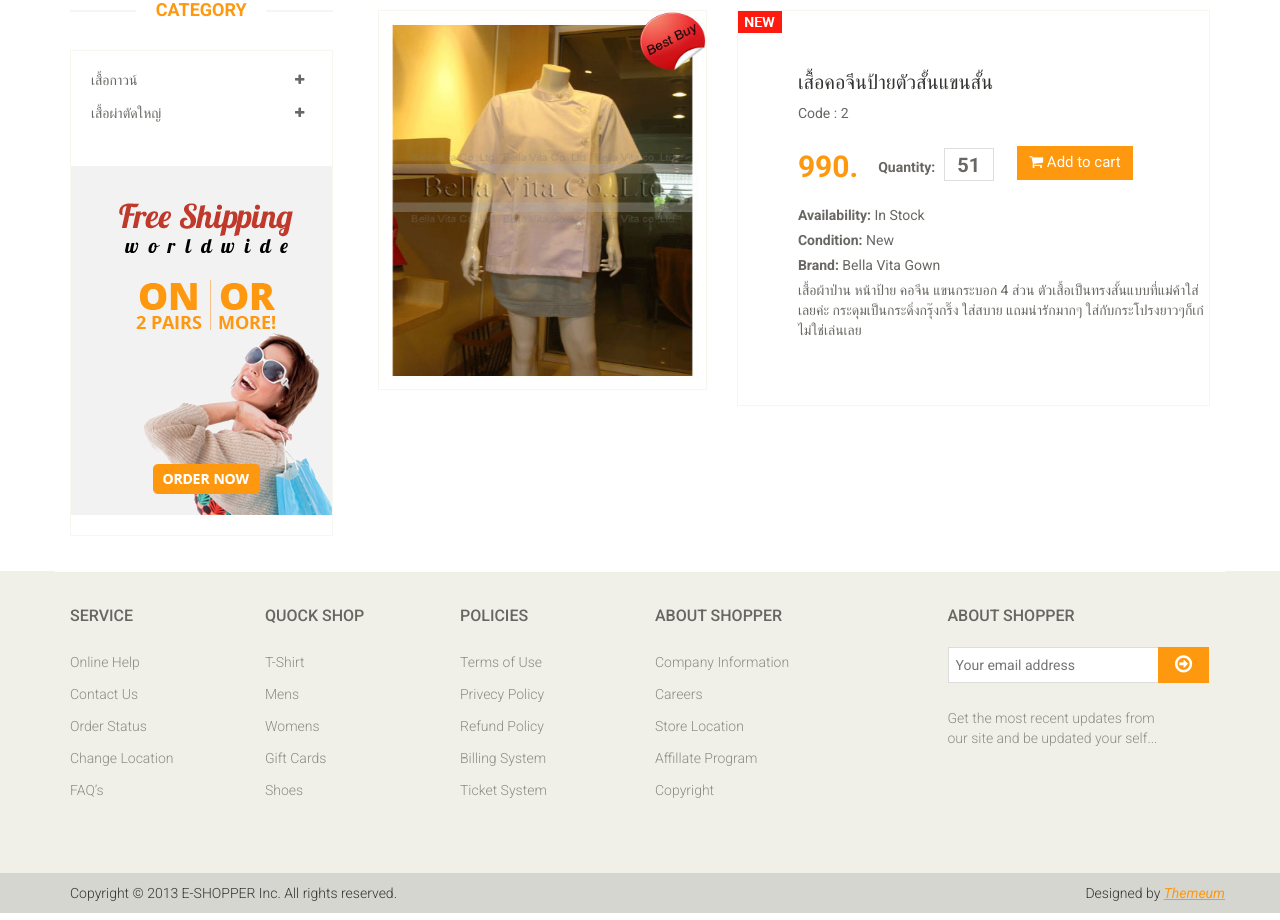
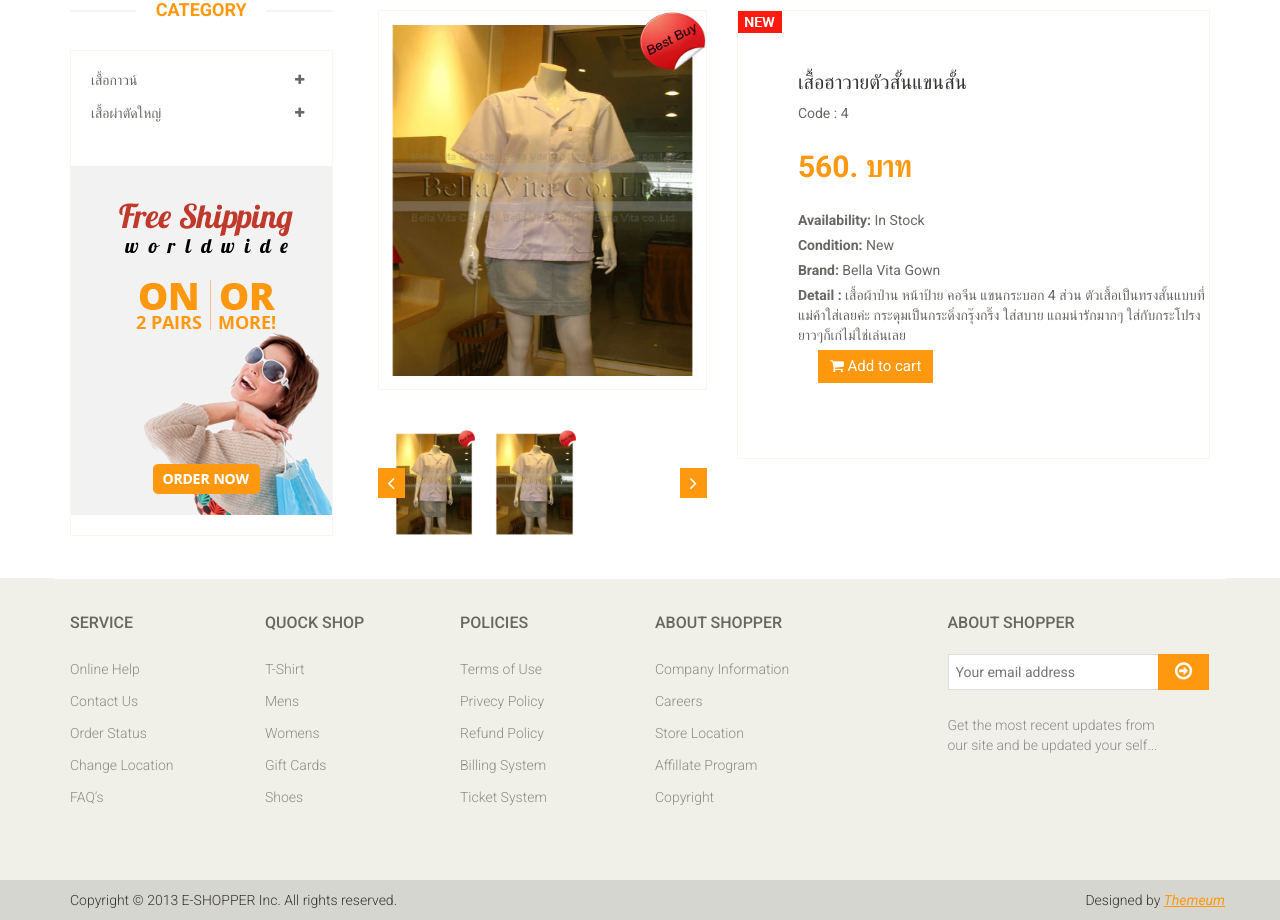
Before and after one commit to triplesic/BellavitaGown, a CodeIgniter app: page /BellavitaGown/product/detail/json?pdID=4&pID=2 in a window 1280 px wide. Shown: the part 227-1147 px from the top of the page. Run offline with CodeIgniter, Linux system fonts and the light colour scheme; data comes from the database, SQL or seed files in the repository.

Commit message:
แก้การแสดงผล product detail

```diff
--- a/Source/bellavitagown/application/controllers/product.php
+++ b/Source/bellavitagown/application/controllers/product.php
@@ -11,9 +11,14 @@ class Product extends BASE_Controller {
 	public function detail()
 	{
 
+		$product_DTL_ID = $this->input->get('pdID');
 		$product_ID = $this->input->get('pID');
-		$data['product_ID'] = $product_ID;
-		$data['productDetail'] = $this->products_model->getProductDetail($product_ID);
+
+		$data['productDetail'] = $this->products_model->getProductDetail($product_DTL_ID);
+		//$this -> db -> select('p.PRODUCT_ID,p.PRODUCT_NM_TH,p.PRODUCT_NM_EN,p.PRICE,pd.PRODUCT_DTL_ID,pd.IMAGE_NAME,pd.DETAIL,pd.COLOR,pd.SIZE,s.QUANTITY');
+
+		$data['productList'] = $this->products_model->getProduct($product_ID);
+
 		$this->render_page('product_detail_view', $data);
 
 	}
--- a/Source/bellavitagown/application/views/catalog_detail_view.php
+++ b/Source/bellavitagown/application/views/catalog_detail_view.php
@@ -23,8 +23,8 @@
 											<img src=<?php echo base_url();?>images/<?php echo $catalogDetail[$i]->IMAGE_NAME?> alt="" />
 											<h2><?php echo $catalogDetail[$i]->PRICE?></h2>
 											<p><?php echo $catalogDetail[$i]->PRODUCT_NM_TH?></p>
-											<a href="product/detail/json?pID=<?php echo $catalogDetail[$i]->PRODUCT_ID?>" class="btn btn-default add-to-cart"><i class="fa fa-shopping-cart"></i>ดูรายละเอียด</a>
-											<a href="#" class="btn btn-default add-to-cart"><i class="fa fa-shopping-cart"></i>สั่งซื้อ</a>
+											<a href="<?php echo base_url();?>product/detail/json?pdID=<?php echo $catalogDetail[$i]->PRODUCT_DTL_ID?>&pID=<?php echo $catalogDetail[$i]->PRODUCT_ID?>" class="btn btn-default add-to-cart"><i class="fa fa-shopping-cart"></i>ดูรายละเอียด</a>
+
 
 										</div>
 <!-- 										<div class="product-overlay"> -->
--- a/Source/bellavitagown/application/views/product_detail_view.php
+++ b/Source/bellavitagown/application/views/product_detail_view.php
@@ -1,67 +1,78 @@
+	<script
+	type="text/javascript"
+	src="<?php echo base_url();?>js/departmentmanage.js"></script>
 	<section>
 		<div class="container">
 			<div class="row">
+
 				<div class="col-sm-3">
 					<?php $this->load->view('template/left_category');?>
 				</div>
+
 				<div class="col-sm-9 padding-right">
-
 					<div class="product-details"><!--product-details-->
 						<div class="col-sm-5">
+							<div class="view-product">
 
+								<img src="<?php echo base_url();?>images/<?php echo $productDetail[0]->IMAGE_NAME?>" alt="" />
+<!-- 								<h3>ZOOM</h3> -->
+							</div>
+
+							<div id="similar-product" class="carousel slide" data-ride="carousel">
+
+								  <!-- Wrapper for slides -->
+
+								    <div class="carousel-inner">
 							<?php
-								$amountProductDetail = count($productDetail);
+							$amountProduct = count($productList);
 
 
-								if($amountProductDetail%3==0){
-									$rows = $amountProductDetail/3;
+							if($amountProduct%3==0)
+							{
+								$rows = $amountProduct/3;
 								$sead = 0;
-								}
-								else{
-									$rows = ($amountProductDetail/3)+1;
-									$sead = $amountProductDetail%3;
+							}else
+							{
+								$rows = ($amountProduct/3)+1;
+								$sead = $amountProduct%3;
 							}
 
+							for($i = 1 ; $i <= $amountProduct ;$i++)
+								{
 
-								for($i = 0 ; $i<$amountProductDetail ;$i++)
+
+									 if($i == 1)
 								   {
 								   	?>
 
+										<div class="item active">
+
+							<?php }?>
 							<?php
-								if($i==0)
+
+							if($i <= 3)
+							{
+
+									if($i>=0 && $i<=3)
 									{
 							?>
-
-								<div class="view-product">
-									<img src="<?php echo base_url();?>images/<?php echo $productDetail[$i]->IMAGE_NAME?>" alt="" />
-								</div>
-
-
-							<div id="similar-product" class="carousel slide" data-ride="carousel">
-								  <!-- Wrapper for slides -->
-								    <div class="carousel-inner">
-				    					<div class="item active">
+										<a href="<?php echo base_url();?>product/detail/json?pdID=<?php echo $productList[$i-1]->PRODUCT_DTL_ID?>&pID=<?php echo $productList[$i-1]->PRODUCT_ID?>"><img src="<?php echo base_url();?>images/<?php echo $productList[$i-1]->IMAGE_NAME?>" alt="" style="width: 25%; height: 25%;"></a>
 							<?php }?>
 
 							<?php
-								if($i>=1 && $i<=3)
-								{
-							?>
-										  <a href=""><img src="<?php echo base_url();?>images/<?php echo $productDetail[$i]->IMAGE_NAME?>" alt="" style="width: 25%; height: 25%;"></a>
-							<?php }?>
-							<?php
-								if( $i == 3 ||$i == $amountProductDetail-1 )
+										if( $i == 3 ||$i == $amountProduct )
 											{
 							?>
 										  </div>
-							<?php }?>
+							<?php }}?>
+
 
 									<?php
-									if($rows >= 2)
+									if($i > 3)
 									{
 									?>
 									<?php
-									if($i%3 == 0)
+									if(($i-1)%3 == 0)
 									{
 									?>
 										<div class="item">
@@ -69,27 +80,23 @@
 									<?php }?>
 
 									<?php
-									if($i >= 4)
+									if($i > 3)
 									{
 									?>
-										  <a href=""><img src="<?php echo base_url();?>images/<?php echo $productDetail[$i]->IMAGE_NAME?>" alt="" style="width: 25%; height: 25%;"></a>
+										  <a href="<?php echo base_url();?>product/detail/json?pdID=<?php echo $productList[$i-1]->PRODUCT_DTL_ID?>&pID=<?php echo $productList[$i-1]->PRODUCT_ID?>"><img src="<?php echo base_url();?>images/<?php echo $productList[$i-1]->IMAGE_NAME?>" alt="" style="width: 25%; height: 25%;"></a>
 
 									<?php }?>
 
 										<?php
-								if( $amountProductDetail%3 ==1 ||$i == $amountProductDetail-1)
+									if(($i > 3 && ($i-1) % 3 ==0)||$i == $amountProduct )
 									{
 									?>
 									</div>
-
-
 		<?php }?>
 
-								<?php }?>
-							<?php
-								if($i == $amountProductDetail-1)
-								{
-							?>
+									<?php } ?>
+									<?php } ?>
+
 						</div>
 
 								  <!-- Controls -->
@@ -99,10 +106,11 @@
 								  <a class="right item-control" href="#similar-product" data-slide="next">
 									<i class="fa fa-angle-right"></i>
 								  </a>
+
+
 							</div>
 
 						</div>
-
 						<div class="col-sm-7">
 							<div class="product-information"><!--/product-information-->
 								<img src="<?php echo base_url();?>images/product-details/new.jpg" class="newarrival" alt="" />
@@ -110,32 +118,22 @@
 								<p>Code : <?php echo $productDetail[0]->PRODUCT_DTL_ID?></p>
 <!-- 								<img src="images/product-details/rating.png" alt="" /> -->
 								<span>
-									<span><?php echo $productDetail[0]->PRICE?>.</span>
-									<label>Quantity:</label>
-									<input type="text" value="<?php echo $productDetail[0]->QUANTITY?>" />
-									<button type="button" class="btn btn-fefault cart">
-										<i class="fa fa-shopping-cart"></i>
-										Add to cart
-									</button>
+									<span><?php echo $productDetail[0]->PRICE?>. บาท</span>
 								</span>
+
 								<p><b>Availability:</b> In Stock</p>
 								<p><b>Condition:</b> New</p>
 								<p><b>Brand:</b> Bella Vita Gown</p>
-								<p><?php echo $productDetail[0]->DETAIL?></p>
+								<p><b>Detail :</b> <?php echo $productDetail[0]->DETAIL?></p>
+
+								<p><button type="button" class="btn btn-fefault cart">
+										<i class="fa fa-shopping-cart"></i>
+										Add to cart
+									</button></p>
 <!-- 								<a href=""><img src="images/product-details/share.png" class="share img-responsive"  alt="" /></a> -->
-							</div><!--/product-information-->
+							</div>
 						</div>
 					</div><!--/product-details-->
-
-							<?php
-								}
-							?>
-
-						<?php
-							}
-						?>
-
-
 
 
 				</div>
```
Also changed, not shown: Source/bellavitagown/application/views/home_view.php (+4 -4 lines). Lines whose indentation alone changed are shown as unchanged.
